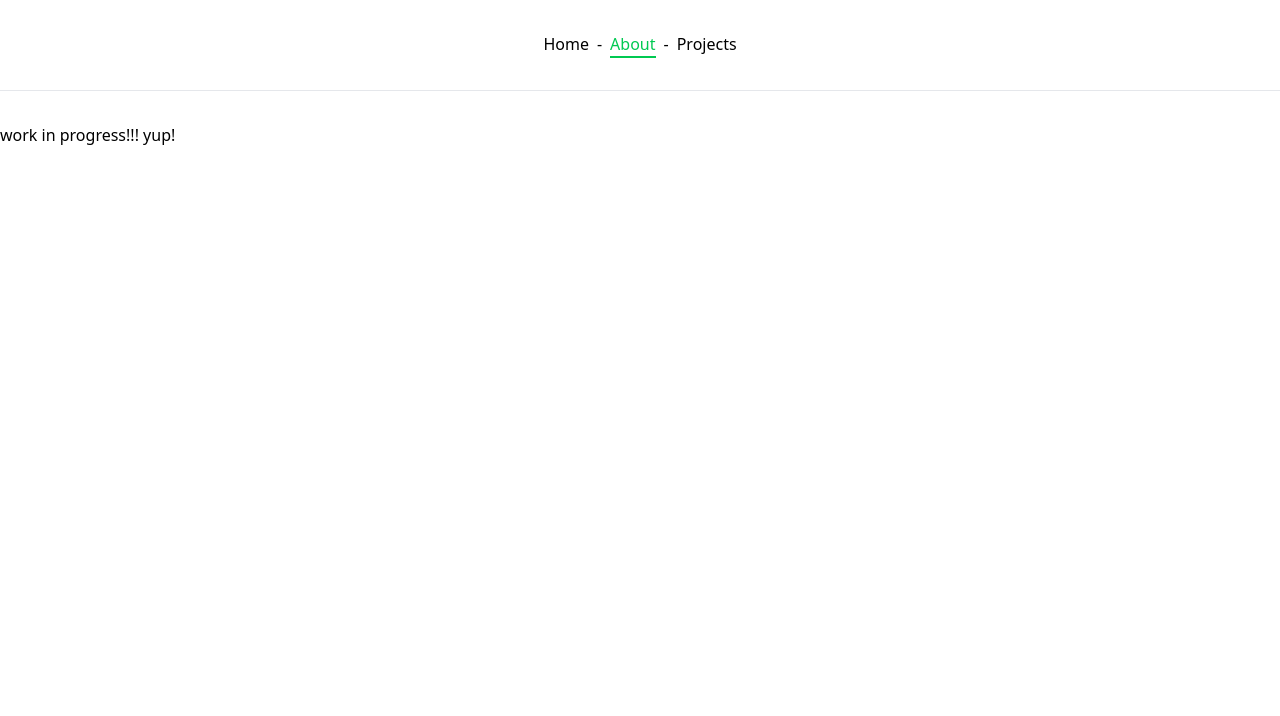
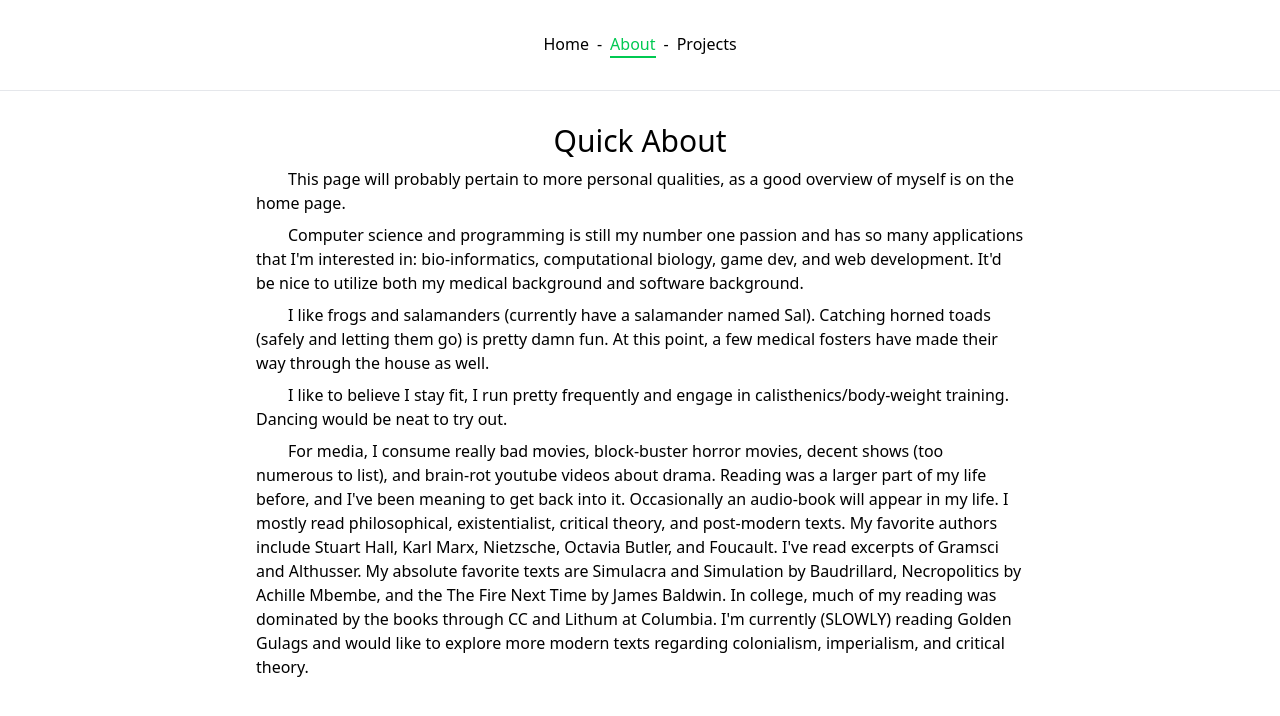
Before and after one commit to 51talcol21/51talcol21.github.io, a SvelteKit app: page /about in a window 1280 px wide. Shown: the top 716 px of the page. Built offline with nearby package versions, Linux system fonts and the light colour scheme.

Commit message:
Added about page and fpir.

```diff
--- a/src/routes/about/+page.svelte
+++ b/src/routes/about/+page.svelte
@@ -1 +1,38 @@
-work in progress!!! yup!
+<script lang="ts">
+    import type { PageData } from './$types';
+
+    export let data: PageData;
+</script>
+
+<div class="flex flex-col max-w-3xl mx-auto gap-2">
+    <h1 class="text-3xl text-center">
+        Quick About
+    </h1>
+
+
+    <p class="indent-8">
+        This page will probably pertain to more personal qualities, as a good overview of myself is on the home page.
+    </p>
+
+    <p class="indent-8">
+        Computer science and programming is still my number one passion and has so many applications that I'm interested in: bio-informatics, computational biology, game dev, and web development. It'd be nice to utilize both my medical background and software background.
+    </p>
+
+    <p class="indent-8">
+        I like frogs and salamanders (currently have a salamander named Sal). Catching horned toads (safely and letting them go) is pretty damn fun.
+        At this point, a few medical fosters have made their way through the house as well.
+    </p>
+
+    <p class="indent-8">
+        I like to believe I stay fit, I run pretty frequently and engage in calisthenics/body-weight training. Dancing would be neat to try out.
+    </p>
+
+    <p class="indent-8">
+        For media, I consume really bad movies, block-buster horror movies, decent shows (too numerous to list), and brain-rot youtube videos about drama.
+        Reading was a larger part of my life before, and I've been meaning to get back into it. Occasionally an audio-book will appear in my life.
+        I mostly read philosophical, existentialist, critical theory, and post-modern texts. My favorite authors include Stuart Hall, Karl Marx, Nietzsche, Octavia Butler, and Foucault. I've read excerpts of Gramsci and Althusser.
+        My absolute favorite texts are Simulacra and Simulation by Baudrillard, Necropolitics by Achille Mbembe, and the The Fire Next Time by James Baldwin.
+        In college, much of my reading was dominated by the books through CC and Lithum at Columbia.
+        I'm currently (SLOWLY) reading Golden Gulags and would like to explore more modern texts regarding colonialism, imperialism, and critical theory.
+    </p>
+</div>
--- a/src/routes/projects/+page.svelte
+++ b/src/routes/projects/+page.svelte
@@ -10,8 +10,16 @@
     </h1>
 
     <p class="max-w-3xl mx-auto">
-        <strong> Currently working on uploading all of my projects, but here are the recent ones! </strong>
+        <strong> Currently working on uploading all of my older projects, but here are the recent ones! </strong>
     </p>
+
+    <span>
+        <a href="https://github.com/51talcol21/fpir_rust_seq"
+        class="text-blue-600 hover:text-green-500 hover:transition-colors transition duration-300 ease-in-out">
+        fpir aka FASTX Parser In Rust
+        </a> - A fast Rust-based CLI tool for parsing FASTA/FASTQ files and computing basic sequence statistics.
+    </span>
+
 
     <span>
         <a href="https://51talcol21.github.io/needleman-wunsch-visualizer/"
```
